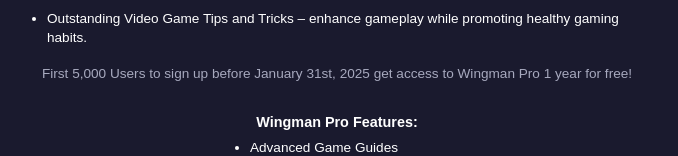
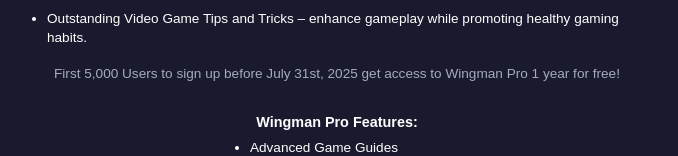
Before and after one commit to MasterofGames77/game-wingman-splash-frontend, a Next.js app: page / in a window 1280 px wide. Shown: the part 490-646 px from the top of the page, without its empty margins (303-981 px from the left). Built offline with nearby package versions, Linux system fonts and the light colour scheme.

Commit message:
update deadline date

```diff
--- a/src/app/page.tsx
+++ b/src/app/page.tsx
@@ -93,7 +93,7 @@
         </li>
       </ul>
       <p className="quote">
-        First 5,000 Users to sign up before January 31st, 2025 get access to
+        First 5,000 Users to sign up before July 31st, 2025 get access to
         Wingman Pro 1 year for free!
       </p>
       {/* Center-align Wingman Pro Features section */}
```
